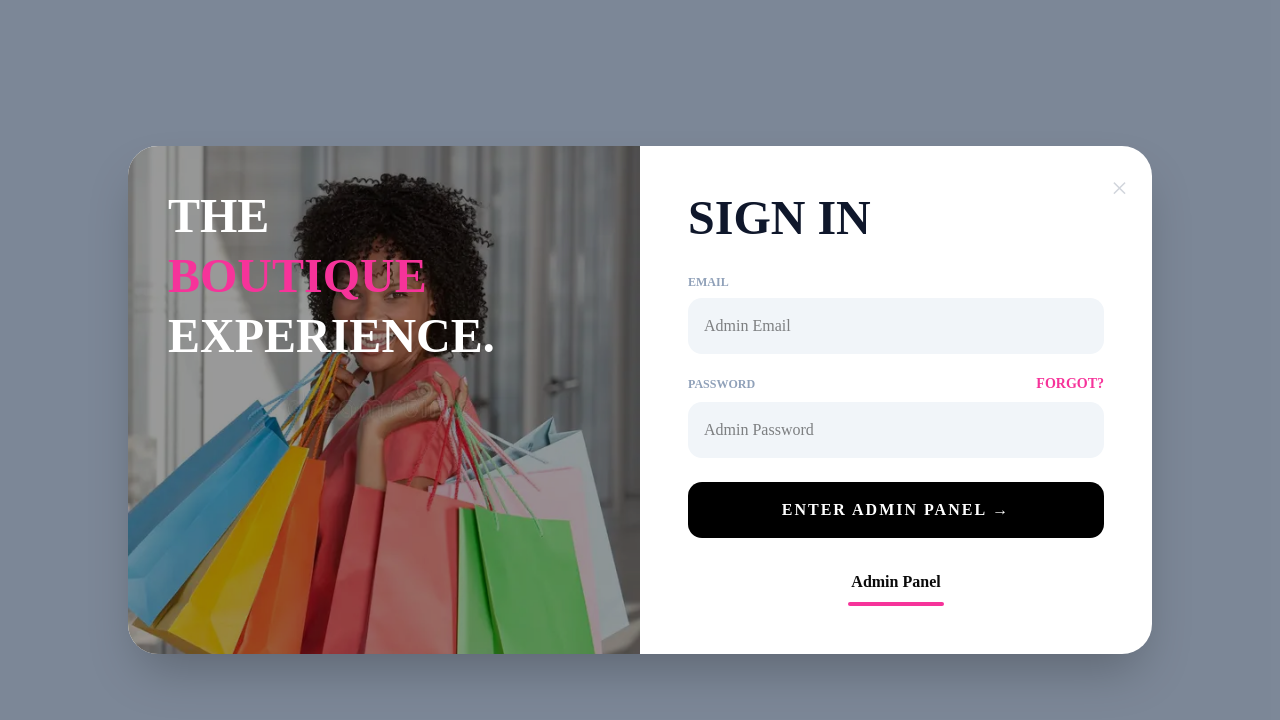
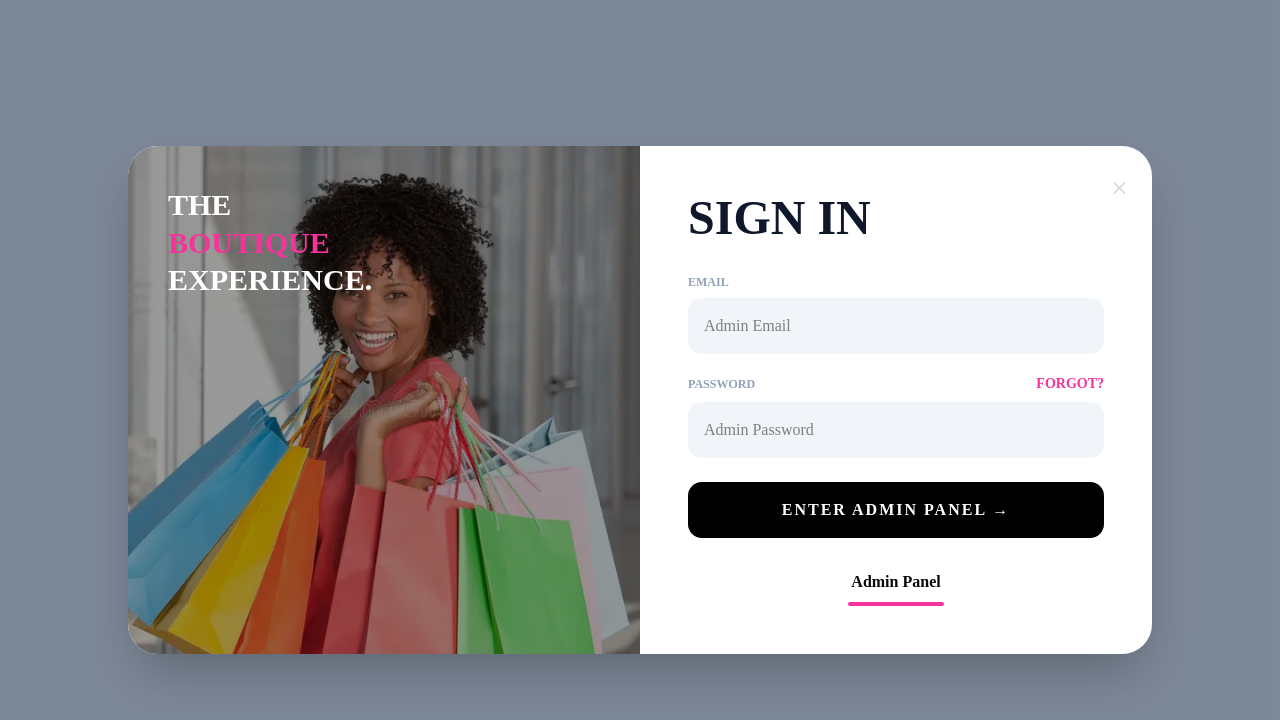
Before and after one commit to Madhavi009/only-you-shopping, a Next.js app: page /admin/login in a window 1280 px wide. Shown: the top 720 px of the page. Built offline with nearby package versions, Linux system fonts and the light colour scheme; no server answers.

Commit message:
Updated Hero Section

```diff
--- a/app/admin/login/page.tsx
+++ b/app/admin/login/page.tsx
@@ -33,7 +33,7 @@ export default function AdminLoginPage() {
           <div className="absolute inset-0 bg-black/40"></div>
 
           <div className="absolute top-10 left-10 z-10">
-            <h1 className="text-white text-5xl font-black leading-tight">
+            <h1 className="text-white text-3xl font-black leading-tight">
               THE
               <br />
               <span className="text-pink-500">
@@ -52,7 +52,7 @@ export default function AdminLoginPage() {
             ×
           </button>
 
-          <h1 className="text-4xl md:text-5xl font-black text-slate-900 mb-8">
+          <h1 className="text-3xl md:text-5xl font-black text-slate-900 mb-8">
             SIGN IN
           </h1>
 
```
